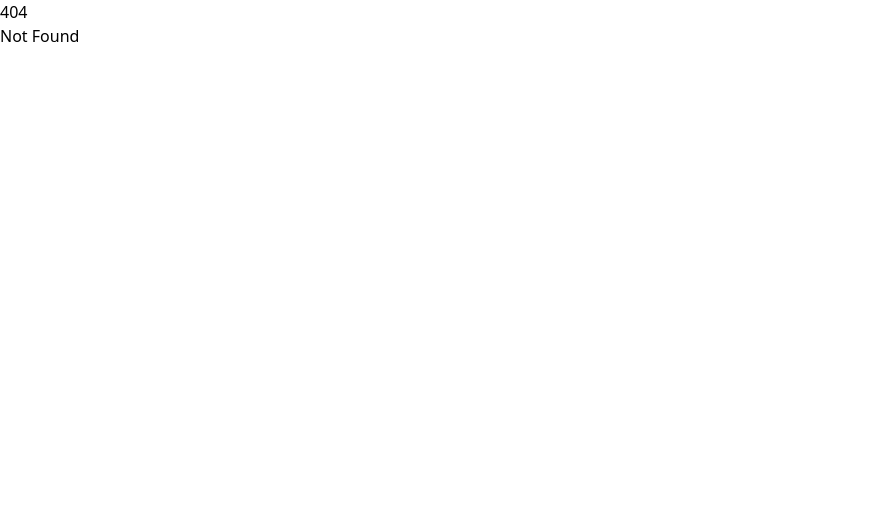
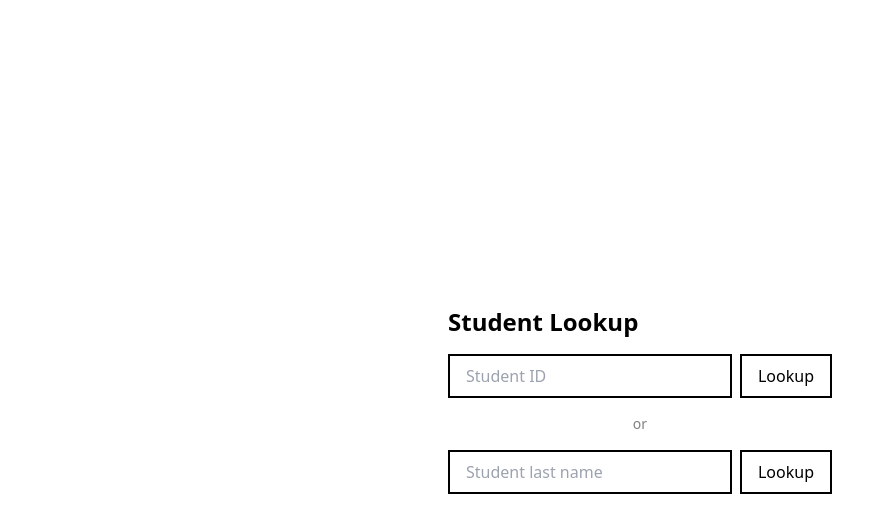
Before and after one commit to bremea/TextbookScanner2, a SvelteKit app: page /home in a window 1280 px wide. Before the commit this address had no page. Shown: the top 532 px of the page, without its empty margins (0-895 px from the left). Built offline with nearby package versions, Linux system fonts and the light colour scheme.

Commit message:
Update student lookup

```diff
--- /dev/null
+++ b/src/lib/components/input/Number.svelte
@@ -0,0 +1,18 @@
+<script lang="ts">
+	export let placeholder = 'Type here';
+	let bindValue: string = '';
+	export let autocomplete: string = '';
+	export let min: number = 0;
+	export let max: number = 999999999999;
+	export { bindValue as value };
+</script>
+
+<input
+	class="border-2 py-2 px-4 w-full border-black"
+	{placeholder}
+	type="number"
+	{autocomplete}
+	{min}
+	{max}
+	bind:value={bindValue}
+/>
--- /dev/null
+++ b/src/routes/home/+page.svelte
@@ -0,0 +1,45 @@
+<script lang="ts">
+	import { goto } from '$app/navigation';
+	import Button from '$lib/components/input/Button.svelte';
+	import Input from '$lib/components/input/Input.svelte';
+	import Number from '$lib/components/input/Number.svelte';
+	import Password from '$lib/components/input/Password.svelte';
+	import Error from '$lib/components/misc/Error.svelte';
+
+	let name = '';
+	let password = '';
+	let error: undefined | string;
+
+	const login = async () => {
+		const req = await fetch('/api/session', {
+			method: 'POST',
+			body: JSON.stringify({ name, password })
+		});
+
+		if (req.status == 200) {
+			localStorage.setItem('token', (await req.json()).token);
+			goto('/home');
+		} else {
+			error = (await req.json()).message;
+		}
+	};
+</script>
+
+<div class="flex items-center justify-center h-screen w-screen">
+	<div class="w-96 space-y-4">
+		<h1 class="font-bold text-2xl">Student Lookup</h1>
+		<div class="space-y-2">
+			<div class="flex space-x-2">
+				<Number max={999999} placeholder="Student ID" />
+				<Button class="w-min">Lookup</Button>
+			</div>
+		</div>
+		<p class="w-full opacity-50 text-center text-sm my-8">or</p>
+		<div class="space-y-2">
+			<div class="flex space-x-2">
+				<Input placeholder="Student last name" />
+				<Button class="w-min">Lookup</Button>
+			</div>
+		</div>
+	</div>
+</div>
```
Also changed, not shown: 1 other file (tests, documents, lock files or other folders).
